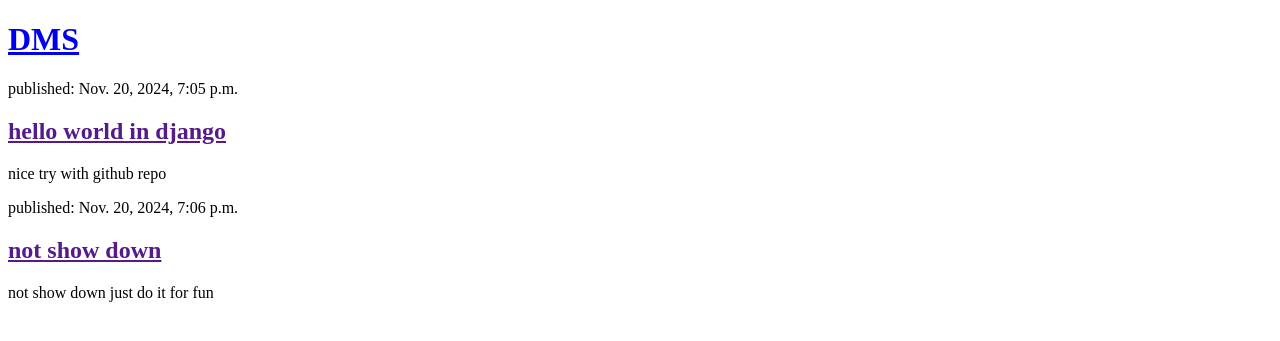
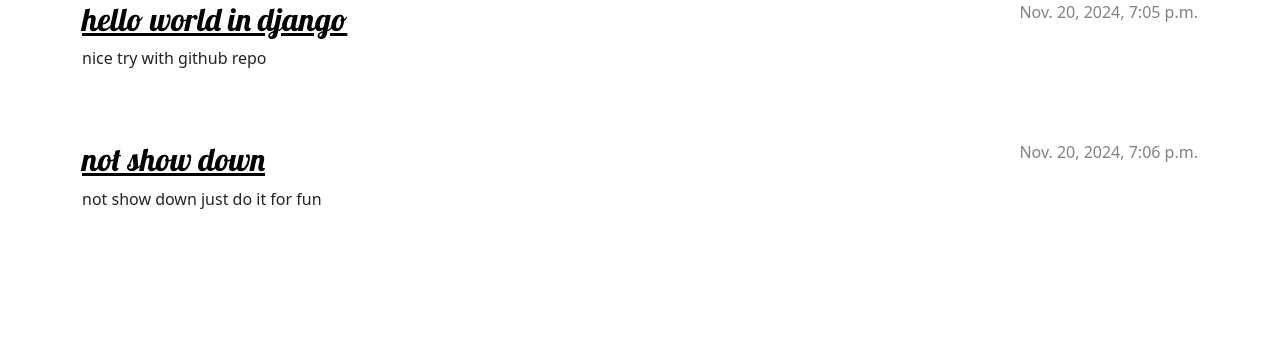
Before and after one commit to MustaGitRefresh/Django_sms, a Django app: page / in a window 1280 px wide. Shown: the top 341 px of the page. Run offline with Django 5.2, Linux system fonts and the light colour scheme; data comes from the database, SQL or seed files in the repository.

Commit message:
Added some static files and new html done.

```diff
--- /dev/null
+++ b/blog/static/css/blog.css
@@ -0,0 +1,70 @@
+.page-header {
+    background-color: #C25100;
+    margin-top: 0;
+    margin-bottom: 40px;
+    padding: 20px 20px 20px 40px;
+}
+
+.page-header h1,
+.page-header h1 a,
+.page-header h1 a:visited,
+.page-header h1 a:active {
+    color: #ffffff;
+    font-size: 36pt;
+    text-decoration: none;
+}
+
+h1,
+h2,
+h3,
+h4 {
+    font-family: 'Lobster', cursive;
+}
+
+.date {
+    color: #828282;
+}
+
+.save {
+    float: right;
+}
+
+.post-form textarea,
+.post-form input {
+    width: 100%;
+}
+
+.top-menu,
+.top-menu:hover,
+.top-menu:visited {
+    color: #ffffff;
+    float: right;
+    font-size: 26pt;
+    margin-right: 20px;
+}
+
+.post {
+    margin-bottom: 70px;
+}
+
+.post h2 a,
+.post h2 a:visited {
+    color: #000000;
+}
+
+.post > .date,
+.post > .actions {
+    float: right;
+}
+
+.btn-secondary,
+.btn-secondary:visited {
+    color: #C25100;
+    background: none;
+    border-color: #C25100;
+}
+
+.btn-secondary:hover {
+    color: #FFFFFF;
+    background-color: #C25100;
+}
--- a/blog/templates/blog/post_list.html
+++ b/blog/templates/blog/post_list.html
@@ -1,4 +1,5 @@
 <!DOCTYPE html>
+{% load static %}
 <html lang="en">
 <head>
     <meta charset="UTF-8">
@@ -6,16 +7,23 @@
     <title>SMS</title>
 </head>
 <body>
-    <header>
-        <h1><a href="/">DMS</a></h1>
-    </header>
-
-    {% for post in posts %}
-        <article>
-            <time>published: {{ post.published_date }}</time>
-            <h2><a href="">{{ post.title }}</a></h2>
-            <p>{{ post.text|linebreaksbr }}</p>
-        </article>
-    {% endfor %}
+    <main class="container">
+        <div class="row">
+            <div class="col">
+                {% for post in posts %}
+                    <article class="post">
+                        <time class="date">
+                            {{ post.published_date }}
+                        </time>
+                        <h2><a href="">{{ post.title }}</a></h2>
+                        <p>{{ post.text|linebreaksbr }}</p>
+                    </article>
+                {% endfor %}
+            </div>
+        </div>
+    </main>
 </body>
+<link href="https://cdn.jsdelivr.net/npm/bootstrap@5.3.3/dist/css/bootstrap.min.css" rel="stylesheet" integrity="sha384-QWTKZyjpPEjISv5WaRU9OFeRpok6YctnYmDr5pNlyT2bRjXh0JMhjY6hW+ALEwIH" crossorigin="anonymous">
+<link rel="stylesheet" href="https://fonts.googleapis.com/css?family=Lobster&subset=latin,latin-ext">
+<link rel="stylesheet" href="{% static 'css/blog.css' %}">
 </html>
```
